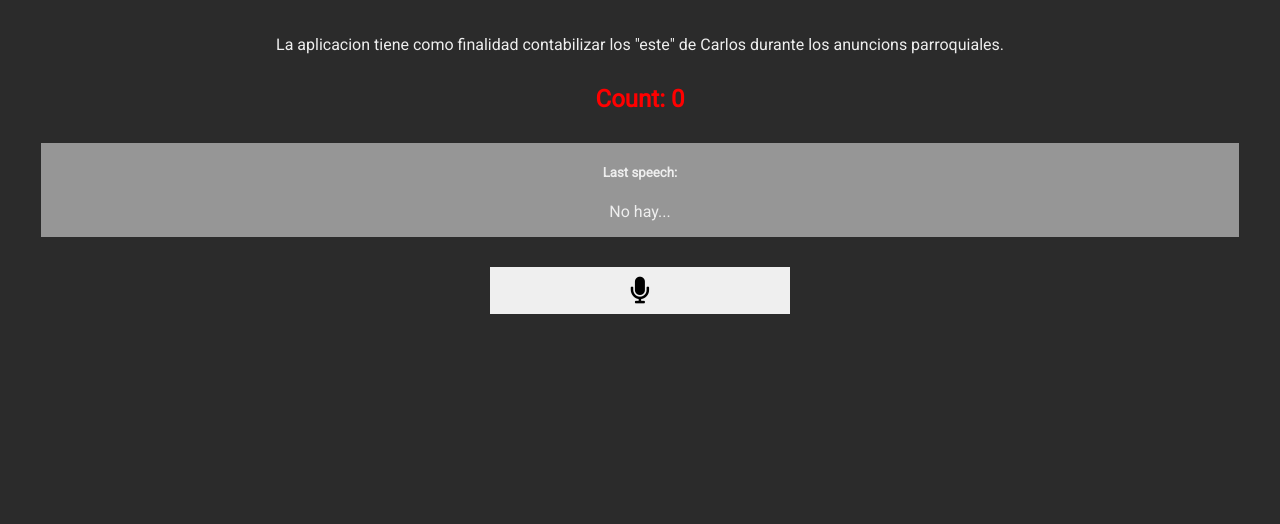
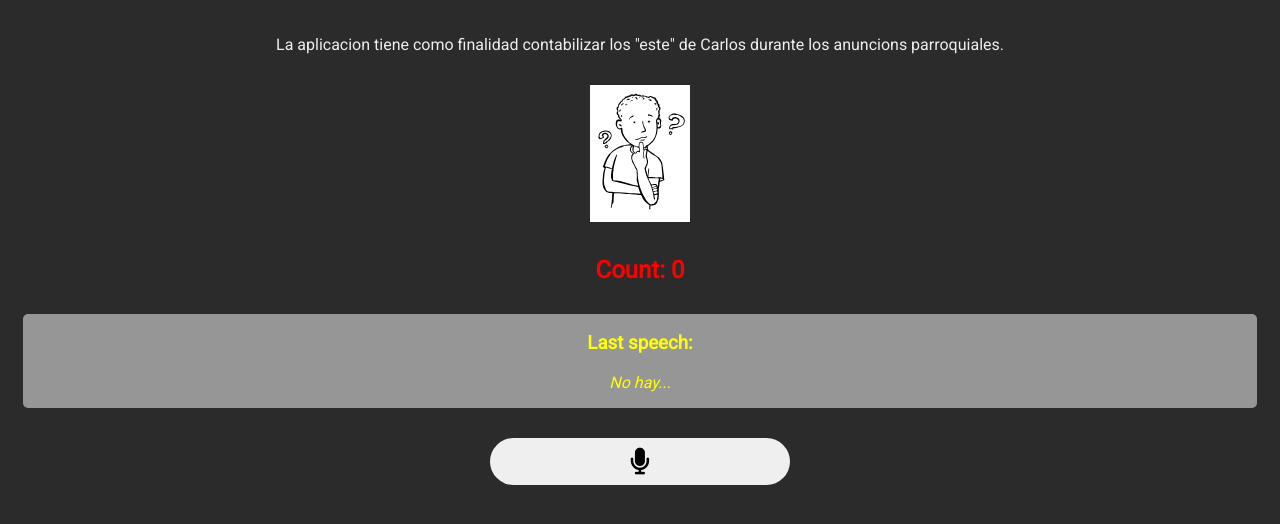
Before and after one commit to lmoscheni/este-counter, a website: page index.html in a window 1280 px wide. Shown: the part 70-594 px from the top of the page. Drawn offline with Linux system fonts and the light colour scheme.

Commit message:
minor changes

```diff
--- a/css/styles.scss
+++ b/css/styles.scss
@@ -29,12 +29,7 @@ html, body {
     padding: 10px;
     max-width: 300px;
     border: none;
-
-    &:hover {
-        background-color: red;
-        color: white;
-    }
-
+    border-radius: 30px;
 }
 
 .--recording {
@@ -45,7 +40,17 @@ html, body {
 .lastSpeech {
     @extend .container;
     background-color: #969696;
+    color: yellow;
     text-align: center;
+    border-radius: 5px;
+
+    h3 {
+        font-weight: bold;
+    }
+
+    p {
+        font-style: italic;
+    }
 }
 
 .esteCounter {
@@ -55,3 +60,14 @@ html, body {
     font-size: 1.5rem;
     color: red;
 }
+
+.icon {
+    @extend .container;
+    text-align: center;
+
+    img {
+        width: 100px;
+        background-color: white;
+    }
+
+}
--- a/index.html
+++ b/index.html
@@ -14,11 +14,14 @@
   <p>
     La aplicacion tiene como finalidad contabilizar los "este" de Carlos durante los anuncions parroquiales.
   </p>
+  <div class="icon">
+    <img src="./assets/ryanlerch_thinkingboy_outline.svg" alt="thinking man"/>
+  </div>
   <div class="esteCounter">
     Count: <span id="counter">0</span>
   </div>
   <div class="lastSpeech">
-    <h5>Last speech:</h5>
+    <h3>Last speech:</h3>
     <p id="lastSpeech">No hay...</p>
   </div>
   <button id="record" class="recordContainer">
```
Also changed, not shown: assets/ryanlerch_thinkingboy_outline.svg (added), css/styles.css, 1 other file.
